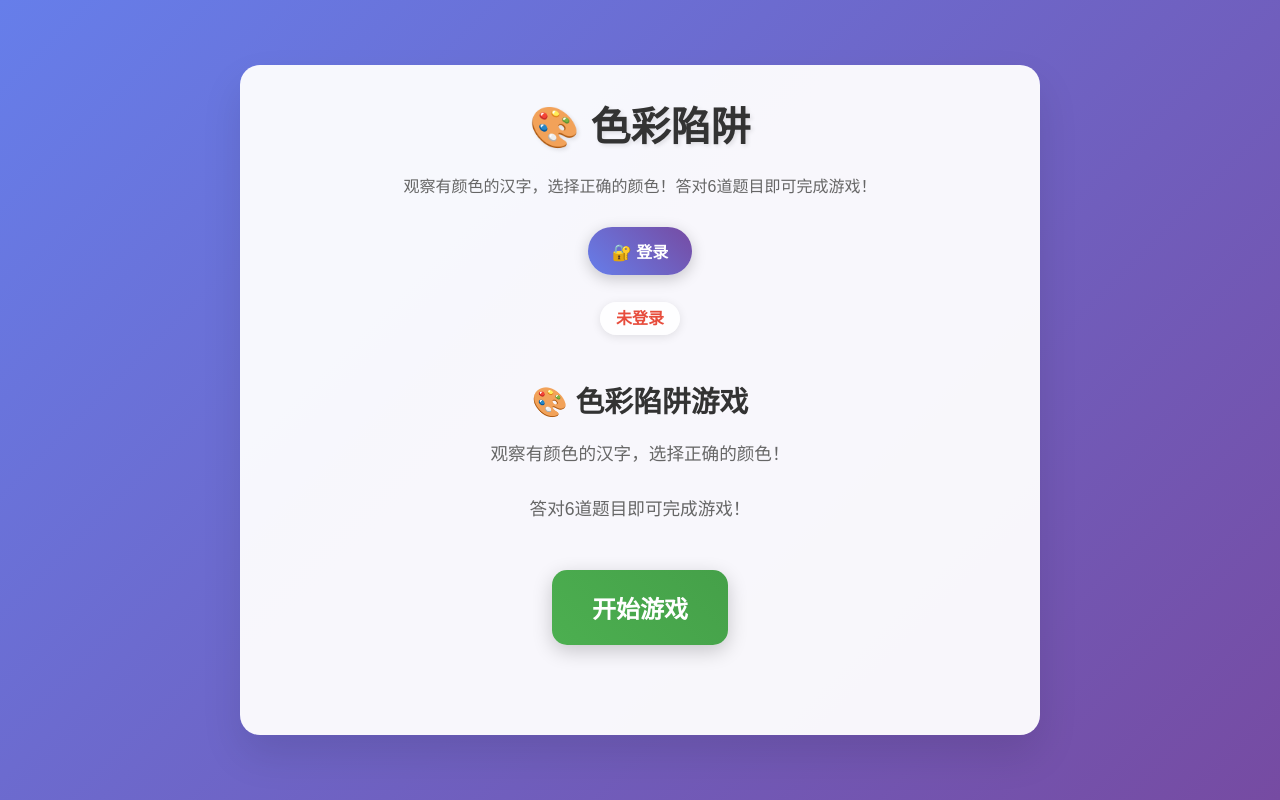
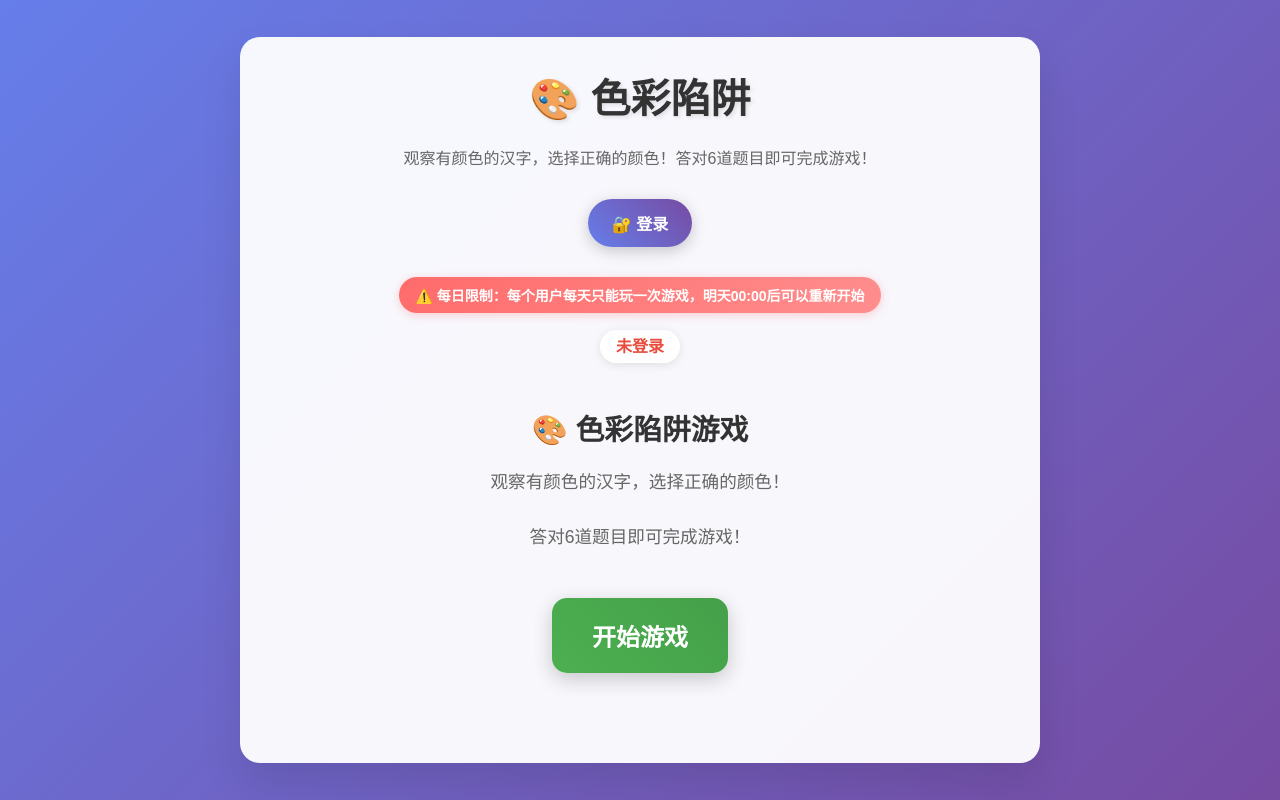
Before and after one commit to hmh38324/game3, a plain HTML site: page index.html in a window 1280 px wide. Drawn offline with Linux system fonts and the light colour scheme.

Commit message:
添加每日限制提示信息
- 在用户信息上方添加每日限制警告提示
- 使用红色渐变背景突出显示警告信息
- 提示用户每天只能玩一次游戏，明天00:00后可以重新开始

```diff
--- a/index.html
+++ b/index.html
@@ -604,6 +604,22 @@
             border: 1px solid #ffeaa7;
         }
 
+        .daily-limit-warning {
+            margin: 10px 0;
+            text-align: center;
+        }
+
+        .daily-limit-warning span {
+            font-size: 14px;
+            font-weight: bold;
+            padding: 8px 16px;
+            border-radius: 20px;
+            background: linear-gradient(135deg, #ff6b6b, #ff8e8e);
+            color: white;
+            box-shadow: 0 2px 10px rgba(255, 107, 107, 0.3);
+            display: inline-block;
+        }
+
         .user-info {
             margin: 10px 0;
             text-align: center;
@@ -698,6 +714,11 @@
         <div class="controls">
             <button onclick="showLoginModal()" id="loginBtn">🔐 登录</button>
             <button onclick="logout()" id="logoutBtn" style="display: none;">登出</button>
+        </div>
+
+        <!-- 每日限制提示 -->
+        <div class="daily-limit-warning">
+            <span>⚠️ 每日限制：每个用户每天只能玩一次游戏，明天00:00后可以重新开始</span>
         </div>
 
         <!-- 用户信息显示 -->
```
